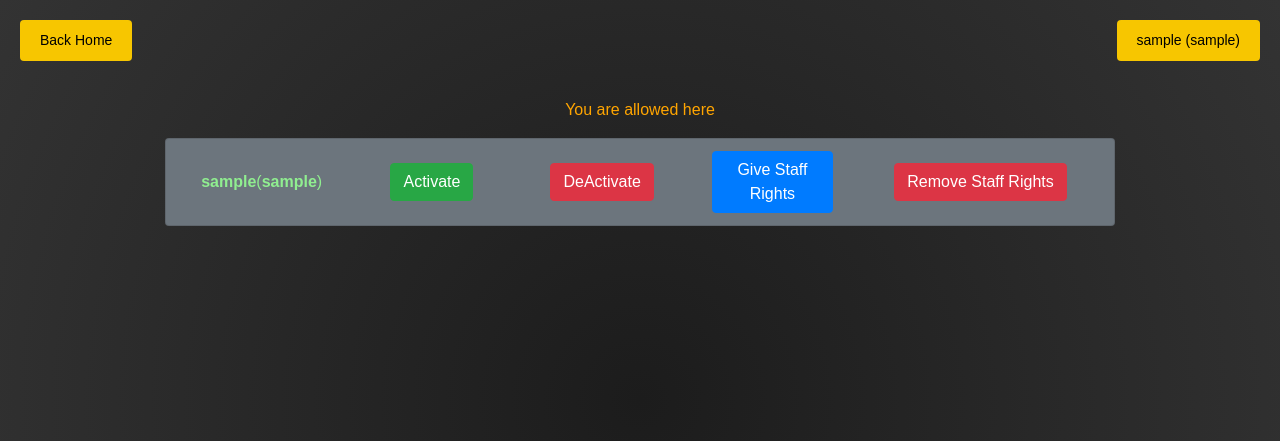
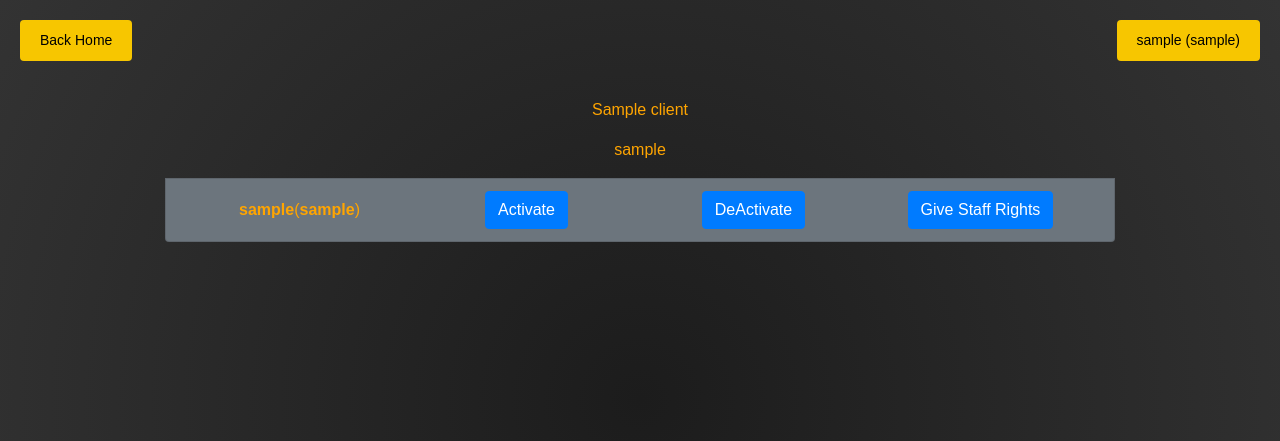
Before and after one commit to ShooterMcLovin/Transcendence, a Django app: template django/myapp/templates/manage.html in a window 1280 px wide. Shown: the top 441 px of the page. Run offline with Django 4.2, Linux system fonts and the light colour scheme; a user stored in the database is signed in; tables that the repository leaves empty hold one stand-in row (values such as "Sample post"); the template is opened without the code that fills it: values that come from a table or form of the project are taken from there, most other values are stand-ins (such as "Sample title", 1, 10 or a date in 2020); some libraries are stand-ins or nearby versions.

Commit message:
Merged with branch al

```diff
--- a/django/myapp/templates/manage.html
+++ b/django/myapp/templates/manage.html
@@ -1,46 +1,27 @@
 {% extends "base.html" %}
-{% load static %}
+
 {% block title %}Management{% endblock %}
-{% block extra_css %}
-<style>
-    .der{
-
-    }
-    .online{
-        color: lightgreen
-    }
-    .offline{
-        color: lightcoral
-    }
-</style>
-{% endblock %}
+{% block extra_css %}{% endblock %}
 
 {% block content %}
 {% csrf_token %}
     {% if user.is_staff %}
-        <p>You are allowed here</p>
+        <p>{{ client }}</p>
         <ul class="list-group">
             {% for client in clients %}
-                    <li class="list-group-item bg-secondary text-light d-flex align-items-center justify-content-between">
-                    {% if client.is_online%}
-                        <div class="d-flex align-items-center justify-content-center col-md-2 online">
-                            <strong>{{ client.nickname }}</strong> (<strong>{{ client.username }}</strong>)
-                    {%else%}
-                        <div class="d-flex align-items-center justify-content-center col-md-2 offline">
+                <p>{{ client }}</p>
+                <li class="list-group-item bg-secondary text-light d-flex align-items-center justify-content-between">
+                    <div class="d-flex align-items-center justify-content-center col-md-3 custom-text-color">
                         <strong>{{ client.nickname }}</strong> (<strong>{{ client.username }}</strong>)
-                    {%endif%}
-                    </div>
-                    <div class="d-flex align-items-center justify-content-center col-md-2 custom-text-color">
-                        <a href="{% url 'Activate' client.id %}" class="btn btn-success">Activate</a>
-                    </div>
-                    <div class="d-flex align-items-center justify-content-center col-md-2 custom-text-color">
-                        <a href="{% url 'DeActivate' client.id %}" class="btn btn-danger">DeActivate</a>
-                    </div>
-                    <div class="d-flex align-items-center justify-content-center col-md-2 custom-text-color">
-                        <a href="{% url 'Makestaff' client.id %}" class="btn btn-primary">Give Staff Rights</a>
                     </div>
                     <div class="d-flex align-items-center justify-content-center col-md-3 custom-text-color">
-                        <a href="{% url 'Remstaff' client.id %}" class="btn btn-danger">Remove Staff Rights</a>
+                        <a href="{% url 'Activate' client.id %}" class="btn btn-primary">Activate</a>
+                    </div>
+                    <div class="d-flex align-items-center justify-content-center col-md-3 custom-text-color">
+                        <a href="{% url 'DeActivate' client.id %}" class="btn btn-primary">DeActivate</a>
+                    </div>
+                    <div class="d-flex align-items-center justify-content-center col-md-3 custom-text-color">
+                        <a href="{% url 'Makestaff' client.id %}" class="btn btn-primary">Give Staff Rights</a>
                     </div>
                 </li>
             {% empty %}
```
